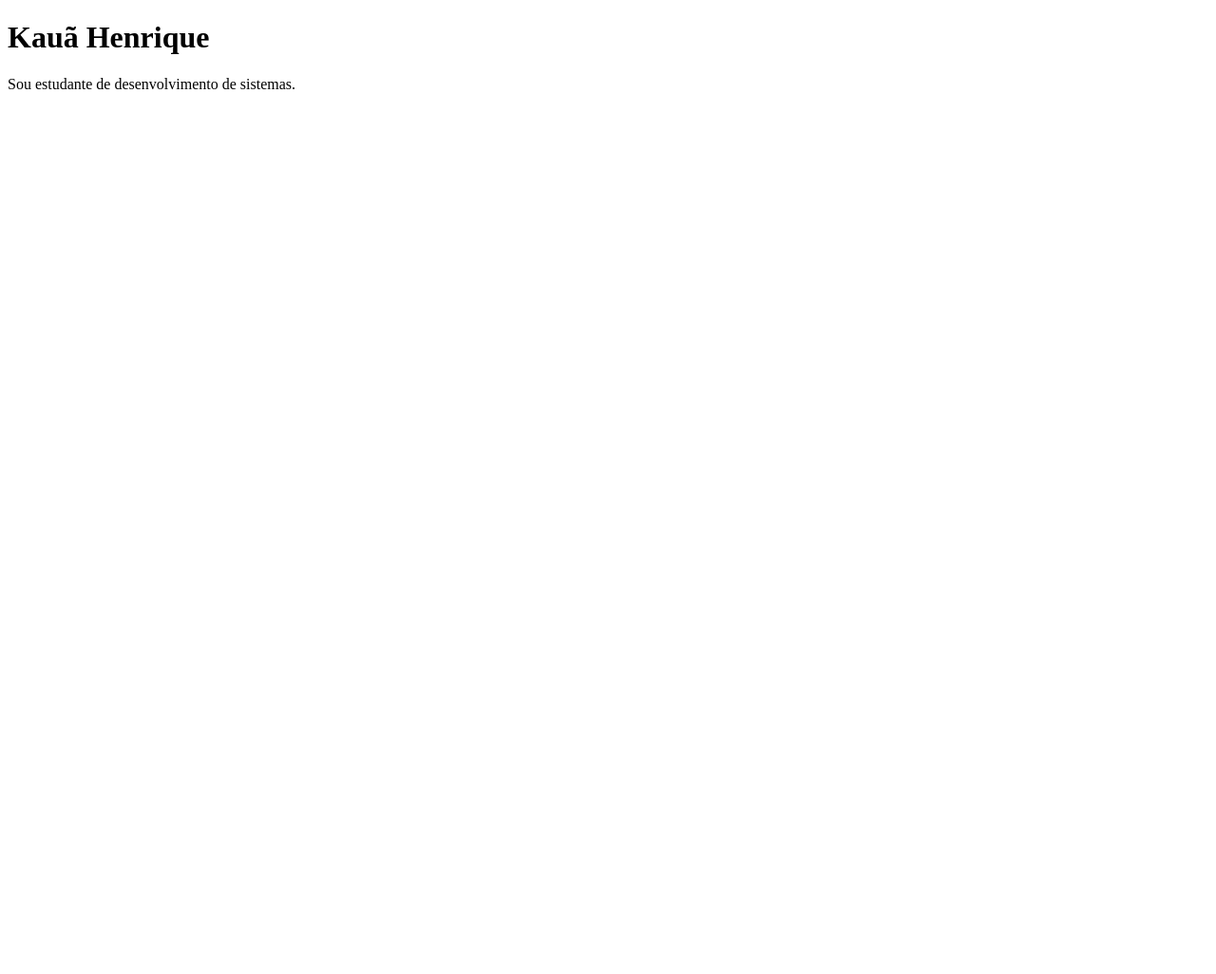
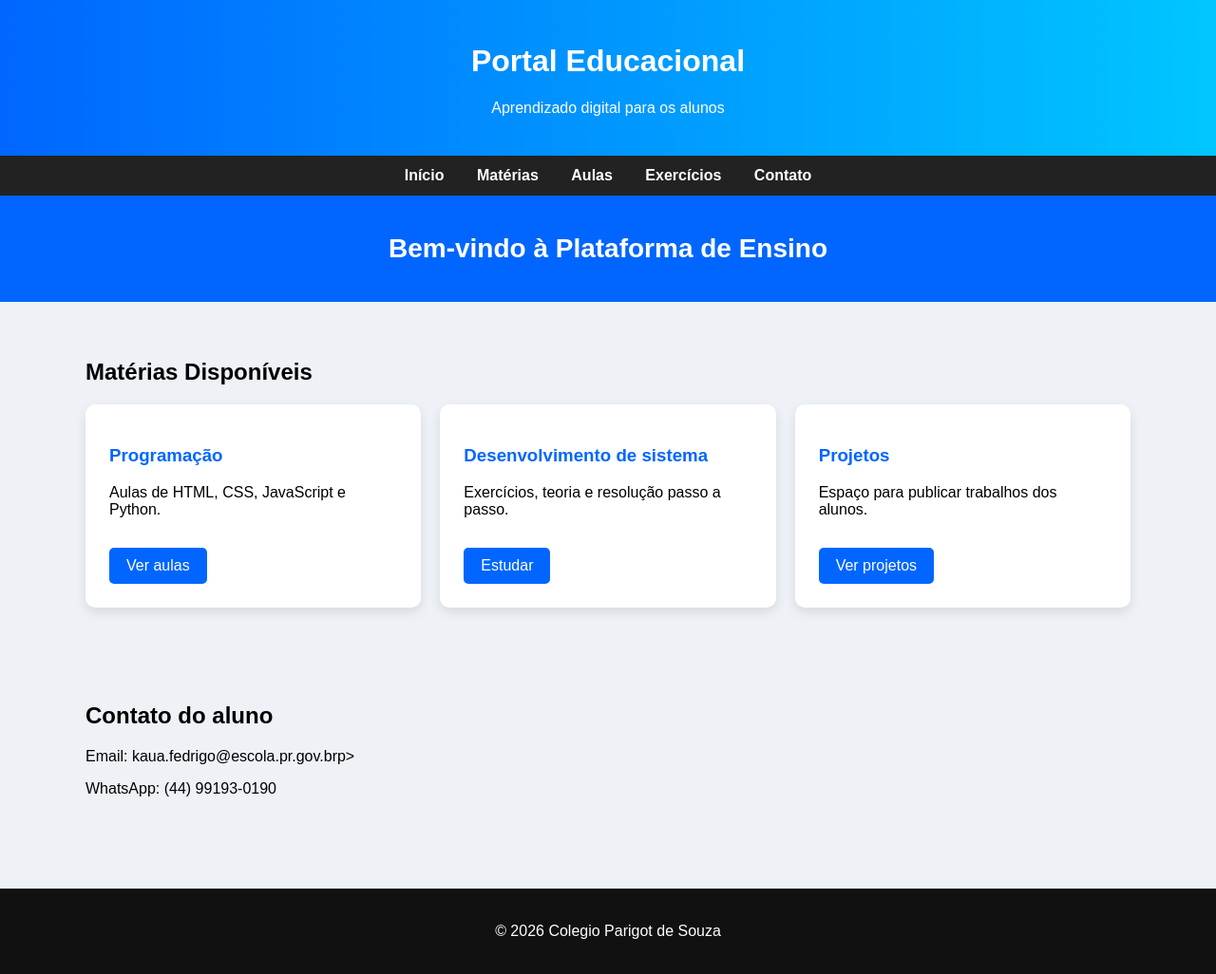
Before and after one commit to kaux44/Portifolio-Kaua-Henrique, a plain HTML site: page index.html in a window 1280 px wide. Shown: the whole page at 95% size. Before the commit the page ends 800 px from the top, so only its background shows below. Drawn offline with Linux system fonts and the light colour scheme.

Commit message:
Update index.html

```diff
--- a/index.html
+++ b/index.html
@@ -1,10 +1,153 @@
 <!DOCTYPE html>
-<html>
+<html lang="pt-br">
 <head>
-    <title>Aluno 3° Ano de Desenvolvimento de Sistemas</title>
+<meta charset="UTF-8">
+<meta name="viewport" content="width=device-width, initial-scale=1.0">
+<title>nome aluno </title>
+
+<style>
+body{
+    margin:0;
+    font-family:Arial, Helvetica, sans-serif;
+    background:#eef2f7;
+}
+
+header{
+    background:linear-gradient(90deg,#0066ff,#00c6ff);
+    color:white;
+    padding:25px;
+    text-align:center;
+}
+
+nav{
+    background:#222;
+    padding:12px;
+    text-align:center;
+}
+
+nav a{
+    color:white;
+    text-decoration:none;
+    margin:15px;
+    font-weight:bold;
+}
+
+nav a:hover{
+    color:#00c6ff;
+}
+
+.banner{
+    background:#0066ff;
+    color:white;
+    text-align:center;
+    padding:40px 20px;
+    font-size:28px;
+    font-weight:bold;
+}
+
+.container{
+    max-width:1100px;
+    margin:auto;
+    padding:40px 20px;
+}
+
+.cards{
+    display:flex;
+    flex-wrap:wrap;
+    gap:20px;
+}
+
+.card{
+    background:white;
+    flex:1;
+    min-width:250px;
+    padding:25px;
+    border-radius:10px;
+    box-shadow:0 5px 12px rgba(0,0,0,0.1);
+}
+
+.card h3{
+    color:#0066ff;
+}
+
+.btn{
+    display:inline-block;
+    margin-top:15px;
+    padding:10px 18px;
+    background:#0066ff;
+    color:white;
+    text-decoration:none;
+    border-radius:5px;
+}
+
+.btn:hover{
+    background:#0047b3;
+}
+
+footer{
+    background:#111;
+    color:white;
+    text-align:center;
+    padding:20px;
+    margin-top:40px;
+}
+</style>
 </head>
+
 <body>
-    <h1>Kauã Henrique</h1>
-    <p>Sou estudante de desenvolvimento de sistemas.</p>
+
+<header>
+    <h1>Portal Educacional</h1>
+    <p>Aprendizado digital para os alunos</p>
+</header>
+
+<nav>
+    <a href="#">Início</a>
+    <a href="#">Matérias</a>
+    <a href="#">Aulas</a>
+    <a href="#">Exercícios</a>
+    <a href="#">Contato</a>
+</nav>
+
+<div class="banner">
+    Bem-vindo à Plataforma de Ensino
+</div>
+
+<section class="container">
+    <h2>Matérias Disponíveis</h2>
+
+    <div class="cards">
+
+        <div class="card">
+            <h3>Programação</h3>
+            <p>Aulas de HTML, CSS, JavaScript e Python.</p>
+            <a href="#" class="btn">Ver aulas</a>
+        </div>
+
+        <div class="card">
+            <h3>Desenvolvimento de sistema</h3>
+            <p>Exercícios, teoria e resolução passo a passo.</p>
+            <a href="#" class="btn">Estudar</a>
+        </div>
+
+        <div class="card">
+            <h3>Projetos</h3>
+            <p>Espaço para publicar trabalhos dos alunos.</p>
+            <a href="#" class="btn">Ver projetos</a>
+        </div>
+
+    </div>
+</section>
+
+<section class="container">
+    <h2>Contato do aluno</h2>
+    <p>Email: kaua.fedrigo@escola.pr.gov.brp>
+    <p>WhatsApp: (44) 99193-0190</p>
+</section>
+
+<footer>
+    <p>© 2026 Colegio Parigot de Souza </p>
+</footer>
+
 </body>
 </html>
```
